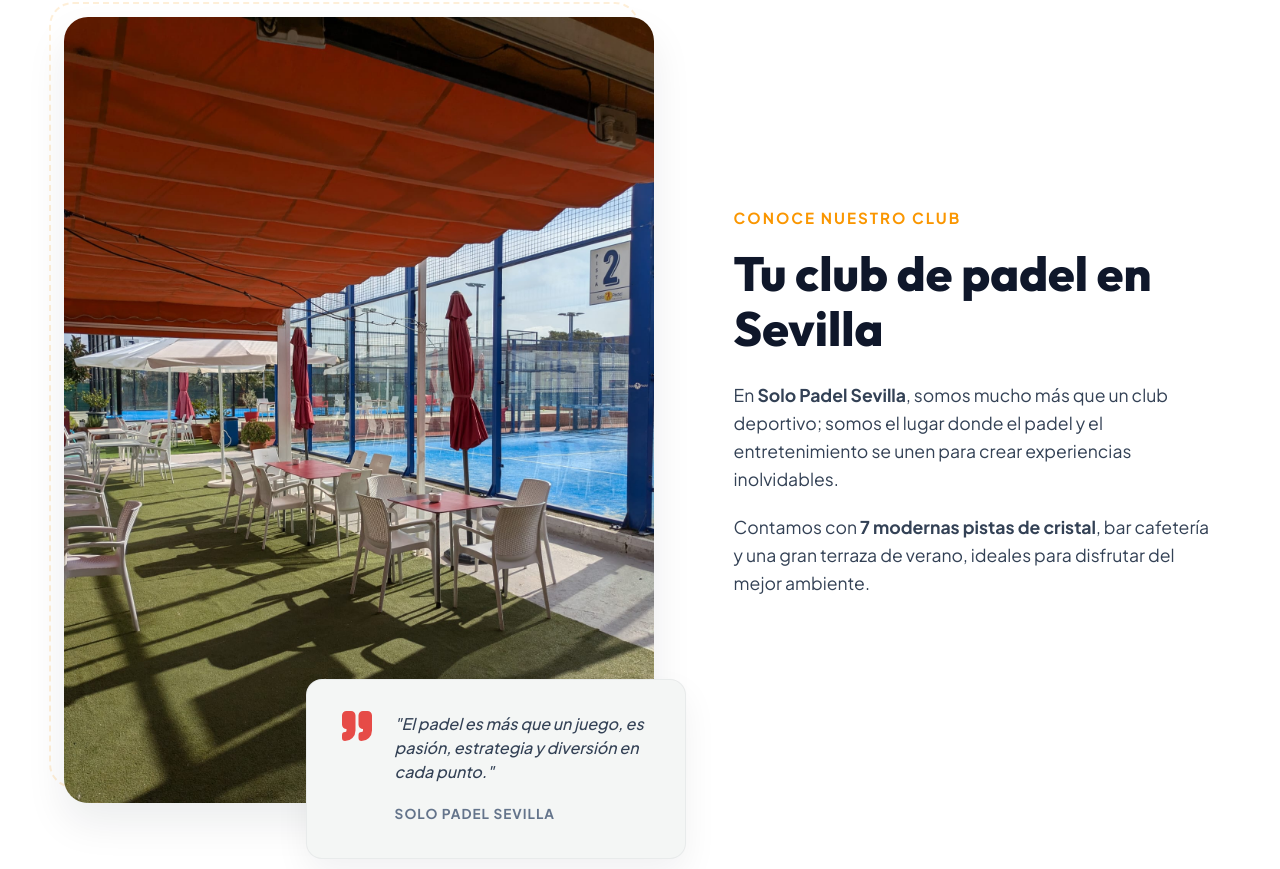
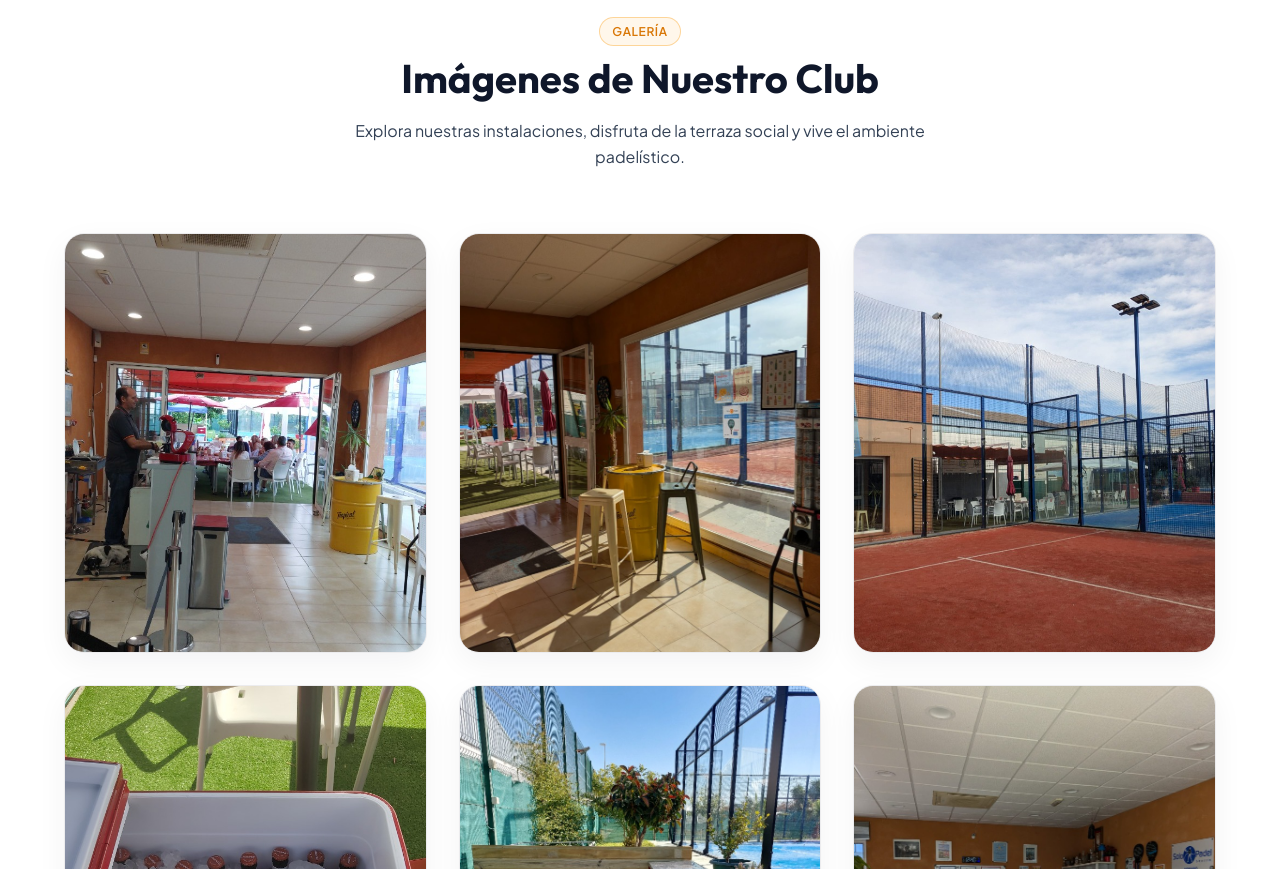
Before and after one commit to isabelfdezramirez/solopadel-web, a React (Vite) app: page / in a window 1280 px wide. Shown: the part 4231-5100 px from the top of the page. Built offline with nearby package versions, Linux system fonts and the light colour scheme.

Commit message:
Eliminar la seccion conoce nuestro club y actualizar enlaces del footer

```diff
--- a/src/App.jsx
+++ b/src/App.jsx
@@ -1,6 +1,5 @@
 import Navbar from './components/Navbar';
 import Hero from './components/Hero';
-import About from './components/About';
 import Services from './components/Services';
 import Events from './components/Events';
 import Community from './components/Community';
@@ -29,8 +28,6 @@
         {/* Events Section */}
         <Events />
 
-        {/* Club Facilities details */}
-        <About />
 
         {/* Photos Gallery */}
         <Gallery />
--- a/src/components/About.jsx
+++ /dev/null
@@ -1,181 +0,0 @@
-import { Quote } from 'lucide-react';
-import terraceImg from '../assets/carrousel/img1.jpeg';
-
-export default function About() {
-  return (
-    <section id="club" className="section" style={{ backgroundColor: 'var(--bg-primary)', position: 'relative' }}>
-      <div className="container">
-
-        {/* Content Grid */}
-        <div style={{
-          display: 'grid',
-          gridTemplateColumns: '1.1fr 0.9fr',
-          gap: '5rem',
-          alignItems: 'center'
-        }} className="about-grid">
-
-          {/* Visual Showcase (Terrace Image & Quote Overlay) */}
-          <div style={{ position: 'relative', width: '100%' }} className="about-image-wrapper">
-            {/* Background Accent Glow behind image */}
-            <div style={{
-              position: 'absolute',
-              top: '-15px',
-              left: '-15px',
-              width: '100%',
-              height: '100%',
-              borderRadius: '24px',
-              border: '2px dashed var(--accent-color)',
-              opacity: 0.15,
-              zIndex: 0
-            }}></div>
-
-            {/* Image Card */}
-            <div style={{
-              position: 'relative',
-              borderRadius: '24px',
-              overflow: 'hidden',
-              boxShadow: '0 20px 40px rgba(15, 23, 42, 0.08)',
-              zIndex: 1
-            }}>
-              <img
-                src={terraceImg}
-                alt="Terraza y cafetería de SoloPadel Sevilla"
-                style={{
-                  width: '100%',
-                  height: 'auto',
-                  display: 'block'
-                }}
-              />
-            </div>
-
-            {/* Overlapping Quote Box */}
-            <div className="glass-card" style={{
-              position: 'absolute',
-              bottom: '-3.5rem',
-              right: '-2rem',
-              maxWidth: '380px',
-              padding: '2rem',
-              borderRadius: '16px',
-              backgroundColor: '#f4f6f5', // light grey-beige as in screenshot
-              border: '1px solid rgba(15, 23, 42, 0.05)',
-              boxShadow: '0 15px 35px rgba(15, 23, 42, 0.06)',
-              zIndex: 2,
-              textAlign: 'left',
-              display: 'flex',
-              gap: '1.25rem',
-              alignItems: 'flex-start'
-            }} className="quote-box-mobile">
-
-              {/* Quote Mark (Red) */}
-              <div style={{
-                color: '#e53935', // Red color from screenshot
-                opacity: 0.9,
-                flexShrink: 0,
-                marginTop: '-0.25rem'
-              }}>
-                <Quote size={36} fill="#e53935" />
-              </div>
-
-              <div>
-                <p style={{
-                  fontSize: '1rem',
-                  fontWeight: 500,
-                  fontStyle: 'italic',
-                  color: 'var(--text-secondary)',
-                  lineHeight: 1.5,
-                  marginBottom: '1rem'
-                }}>
-                  "El padel es más que un juego, es pasión, estrategia y diversión en cada punto."
-                </p>
-                <strong style={{
-                  fontSize: '0.85rem',
-                  fontWeight: 700,
-                  color: 'var(--text-muted)',
-                  textTransform: 'uppercase',
-                  letterSpacing: '1px'
-                }}>
-                  Solo Padel Sevilla
-                </strong>
-              </div>
-            </div>
-          </div>
-
-          {/* About Text Details */}
-          <div style={{ textAlign: 'left' }} className="about-text-column">
-            <span style={{
-              fontSize: '0.95rem',
-              fontWeight: 700,
-              color: 'var(--accent-color)', // Orange label
-              textTransform: 'uppercase',
-              letterSpacing: '2px',
-              display: 'block',
-              marginBottom: '1rem'
-            }}>
-              Conoce nuestro club
-            </span>
-
-            <h2 style={{
-              fontSize: '3rem',
-              fontWeight: 800,
-              color: 'var(--text-primary)',
-              lineHeight: 1.15,
-              marginBottom: '1.5rem',
-              fontFamily: 'var(--font-heading)'
-            }} className="about-title">
-              Tu club de padel en Sevilla
-            </h2>
-
-            <p style={{
-              fontSize: '1.1rem',
-              color: 'var(--text-secondary)',
-              lineHeight: 1.6,
-              marginBottom: '1.25rem'
-            }}>
-              En <strong>Solo Padel Sevilla</strong>, somos mucho más que un club deportivo; somos el lugar donde el padel y el entretenimiento se unen para crear experiencias inolvidables.
-            </p>
-
-            <p style={{
-              fontSize: '1.1rem',
-              color: 'var(--text-secondary)',
-              lineHeight: 1.6,
-              marginBottom: '1rem'
-            }}>
-              Contamos con <strong>7 modernas pistas de cristal</strong>, bar cafetería y una gran terraza de verano, ideales para disfrutar del mejor ambiente.
-            </p>
-          </div>
-
-        </div>
-
-      </div>
-
-      <style>{`
-        @media (max-width: 992px) {
-          .about-grid {
-            gridTemplateColumns: 1fr !important;
-            gap: 5rem !important;
-          }
-          .about-text-column {
-            order: 1 !important;
-          }
-          .about-image-wrapper {
-            order: 2 !important;
-            max-width: 500px;
-            margin: 0 auto;
-          }
-          .quote-box-mobile {
-            position: relative !important;
-            bottom: 0 !important;
-            right: 0 !important;
-            margin-top: 1.5rem !important;
-            max-width: 100% !important;
-          }
-        }
-        @media (max-width: 768px) {
-          .about-title {
-            font-size: 2.2rem !important;
-          }
-        }
-      `}</style>
-    </section>
-  );
-}
--- a/src/components/Footer.jsx
+++ b/src/components/Footer.jsx
@@ -63,7 +63,7 @@
             <h4 style={{ fontSize: '1.1rem', fontWeight: 700, marginBottom: '1.25rem', color: 'var(--text-primary)' }}>Enlaces Rápidos</h4>
             <div style={{ display: 'grid', gridTemplateColumns: '1fr 1fr', gap: '0.75rem', fontSize: '0.9rem' }}>
               <a href="#inicio" onClick={(e) => handleScrollTo(e, '#inicio')} className="footer-link">Inicio</a>
-              <a href="#club" onClick={(e) => handleScrollTo(e, '#club')} className="footer-link">El Club</a>
+              <a href="#eventos" onClick={(e) => handleScrollTo(e, '#eventos')} className="footer-link">Eventos</a>
               <a href="#tarifas" onClick={(e) => handleScrollTo(e, '#tarifas')} className="footer-link">Tarifas</a>
               <a href="#servicios" onClick={(e) => handleScrollTo(e, '#servicios')} className="footer-link">Servicios</a>
               <a href="#comunidad" onClick={(e) => handleScrollTo(e, '#comunidad')} className="footer-link">Comunidad</a>
```
